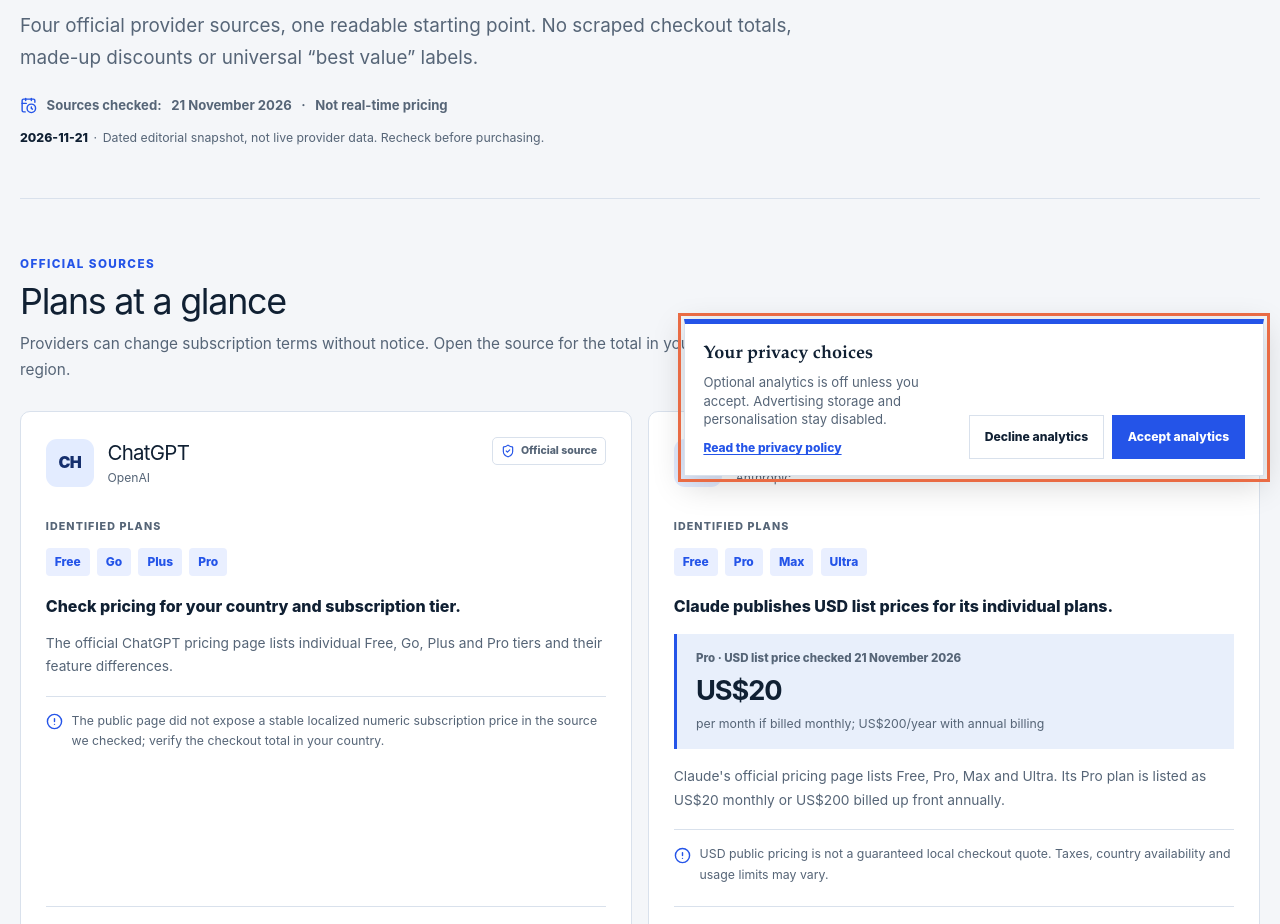
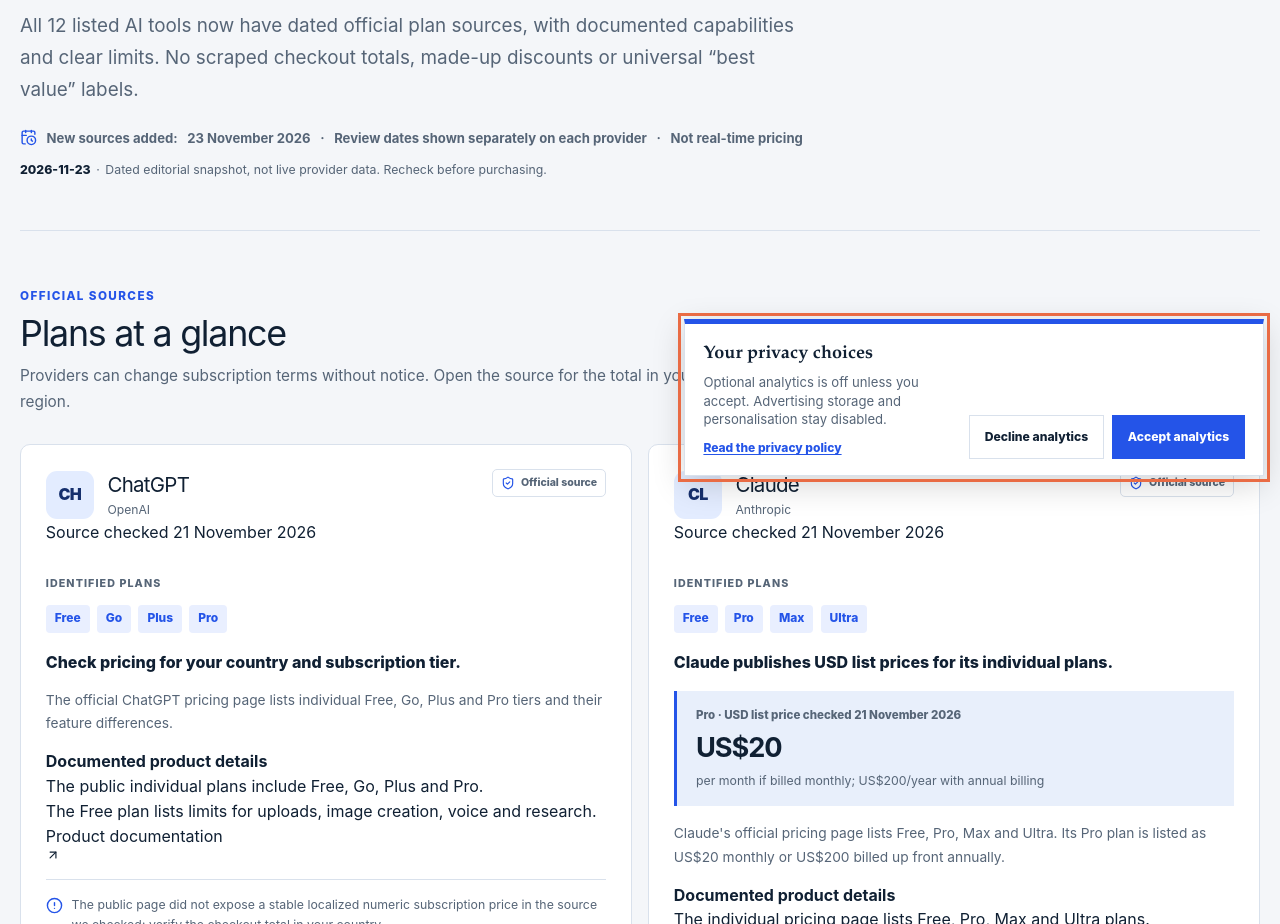
Before and after one commit to syleriofficial/Decodista, a Next.js app: page /ai-tools/pricing in a window 1280 px wide. Shown: the part 308-1232 px from the top of the page. Built offline with nearby package versions, Linux system fonts and the light colour scheme; no server answers.

Commit message:
AI Tools: show all 12 dated plan snapshots with provider-backed product details

```diff
--- a/app/ai-tools/pricing/page.tsx
+++ b/app/ai-tools/pricing/page.tsx
@@ -3,11 +3,12 @@ import Link from "@/components/app-link";
 import { AiEvidenceStatus } from "@/components/ai-tools-evidence-status";
 import { ArrowLeft, ArrowRight, ArrowUpRight, CalendarClock, CircleAlert, ShieldCheck } from "lucide-react";
 import { AI_TOOLS } from "@/lib/ai-tools";
-import { AI_TOOL_PRICING, PRICING_CHECKED_ON } from "@/lib/ai-tools-pricing";
+import { getAiToolEvidence } from "@/lib/ai-tools-evidence";
+import { AI_TOOL_PRICING, PRICING_LAST_EXPANDED_ON } from "@/lib/ai-tools-pricing";
 import { SITE_NAME } from "@/lib/site";
 import "../ai-tools.css";
 
-const description = "Check a dated, source-linked overview of AI subscription plans for ChatGPT, Claude, Gemini and Perplexity. Local costs and promotions must be verified with the provider.";
+const description = "Review sourced subscription plans and documented capabilities for all 12 AI tools in the DECODISTA directory. Verify local costs and offers directly with providers.";
 
 export const metadata: Metadata = {
   title: "AI Tool Pricing & Plans",
@@ -22,6 +23,12 @@ export const metadata: Metadata = {
   },
 };
 
+function formatReviewDate(date: string): string {
+  return new Date(date + "T00:00:00Z").toLocaleDateString("en-GB", {
+    day: "numeric", month: "long", year: "numeric", timeZone: "UTC",
+  });
+}
+
 export default function AiToolsPricingPage() {
   return (
     <main id="main-content" className="ai-tools-page">
@@ -29,21 +36,22 @@ export default function AiToolsPricingPage() {
         <Link className="ai-tools-back" href="/ai-tools"><ArrowLeft size={17} aria-hidden="true" /> Back to AI Tools</Link>
         <span className="ai-tools-eyebrow">Pricing desk / Source-led research</span>
         <h1>Know the plan <em>before you pay.</em></h1>
-        <p>Four official provider sources, one readable starting point. No scraped checkout totals, made-up discounts or universal &ldquo;best value&rdquo; labels.</p>
-        <div className="ai-tools-feature-meta"><CalendarClock size={17} aria-hidden="true" /> Sources checked: <time dateTime={PRICING_CHECKED_ON}>21 November 2026</time> <span aria-hidden="true">·</span> Not real-time pricing</div>
-        <AiEvidenceStatus checkedOn={PRICING_CHECKED_ON} />
+        <p>All 12 listed AI tools now have dated official plan sources, with documented capabilities and clear limits. No scraped checkout totals, made-up discounts or universal &ldquo;best value&rdquo; labels.</p>
+        <div className="ai-tools-feature-meta"><CalendarClock size={17} aria-hidden="true" /> New sources added: <time dateTime={PRICING_LAST_EXPANDED_ON}>23 November 2026</time> <span aria-hidden="true">·</span> Review dates shown separately on each provider <span aria-hidden="true">·</span> Not real-time pricing</div>
+        <AiEvidenceStatus checkedOn={PRICING_LAST_EXPANDED_ON} />
       </section>
 
       <section className="ai-tools-price-section wrap" aria-labelledby="ai-tools-pricing-title">
         <div className="ai-tools-section-heading">
           <div><span className="ai-tools-eyebrow">Official sources</span><h2 id="ai-tools-pricing-title">Plans at a glance</h2><p>Providers can change subscription terms without notice. Open the source for the total in your region.</p></div>
-          <span className="ai-tools-count-label">{AI_TOOL_PRICING.length} providers reviewed</span>
+          <span className="ai-tools-count-label">{AI_TOOL_PRICING.length} official plan sources</span>
         </div>
         <div className="ai-tools-price-grid">
           {AI_TOOL_PRICING.map((record) => {
             const tool = AI_TOOLS.find((item) => item.slug === record.slug)!;
+            const source = getAiToolEvidence(tool.slug);
             return (
-              <article className="ai-tools-price-card" key={record.slug}>
+              <article className="ai-tools-price-card" key={record.slug} id={`plan-${record.slug}`}>
                 <div className="ai-tools-price-card-top">
                   <div className="ai-tools-price-brand">
                     <span className={`ai-tools-monogram ai-tools-monogram--${tool.category}`} aria-hidden="true">{tool.name.slice(0, 2).toUpperCase()}</span>
@@ -51,18 +59,28 @@ export default function AiToolsPricingPage() {
                   </div>
                   <span className="ai-tools-price-status"><ShieldCheck size={14} aria-hidden="true" /> Official source</span>
                 </div>
+                <p className="ai-tools-price-reviewed">Source checked <time dateTime={record.checkedOn}>{formatReviewDate(record.checkedOn)}</time></p>
                 <div className="ai-tools-price-body">
                   <span className="ai-tools-price-label">Identified plans</span>
                   <ul className="ai-tools-plan-pills">{record.planNames.map((plan) => <li key={plan}>{plan}</li>)}</ul>
                   <p className="ai-tools-price-summary">{record.priceSummary}</p>
                   {record.verifiedAmount && (
                     <div className="ai-tools-verified-amount">
-                      <span>{record.verifiedAmount.plan} · USD list price checked 21 November 2026</span>
+                      <span>{record.verifiedAmount.plan} · USD list price checked {formatReviewDate(record.checkedOn)}</span>
                       <strong>{record.verifiedAmount.price}</strong>
                       <small>{record.verifiedAmount.billing}</small>
                     </div>
                   )}
                   <p className="ai-tools-price-evidence">{record.evidence}</p>
+                  {source && (
+                    <div className="ai-tools-price-capabilities">
+                      <strong>Documented product details</strong>
+                      <ul>{source.findings.slice(0, 2).map((finding) => <li key={finding}>{finding}</li>)}</ul>
+                      <a href={source.sourceUrl} target="_blank" rel="noopener noreferrer">
+                        Product documentation <ArrowUpRight size={14} aria-hidden="true" />
+                      </a>
+                    </div>
+                  )}
                   <div className="ai-tools-price-caution"><CircleAlert size={17} aria-hidden="true" /><p>{record.caution}</p></div>
                 </div>
                 <div className="ai-tools-price-actions">
```
